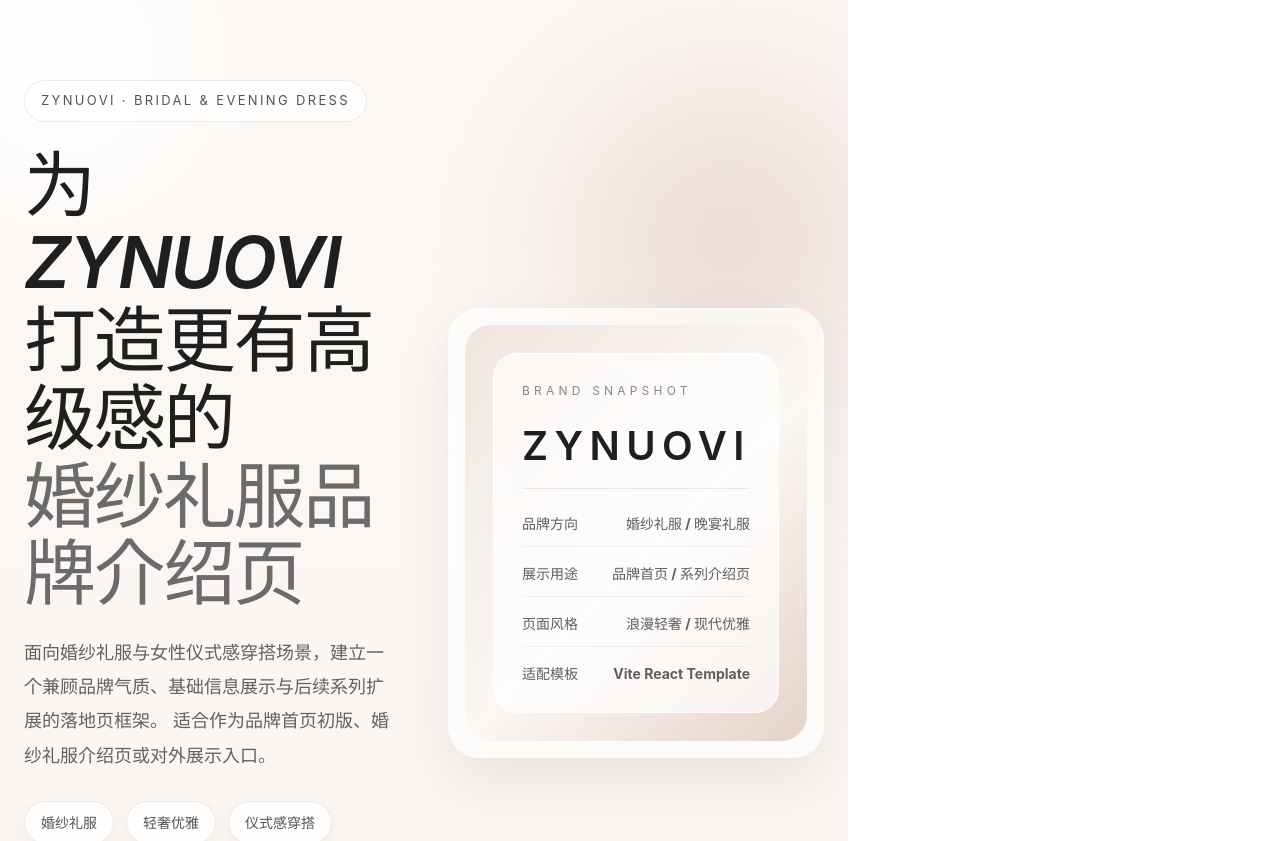
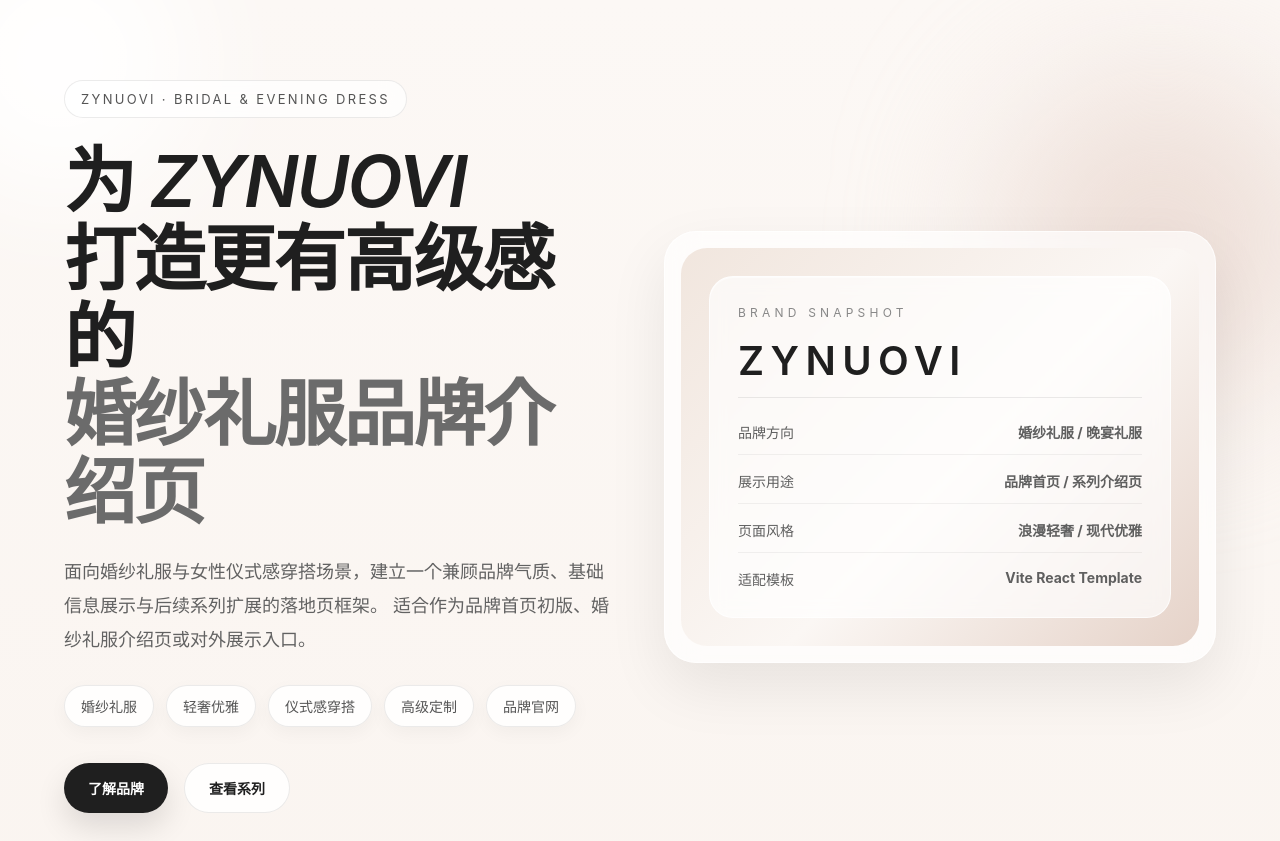
Before and after one commit to BaoChn/zynuovi, a React (Vite) app: page / in a window 1280 px wide. Shown: the top 841 px of the page. Built offline with nearby package versions, Linux system fonts and the light colour scheme.

Commit message:
Update index.css

```diff
--- a/src/react-app/index.css
+++ b/src/react-app/index.css
@@ -1,68 +1,14 @@
-:root {
-	font-family: Inter, system-ui, Avenir, Helvetica, Arial, sans-serif;
-	line-height: 1.5;
-	font-weight: 400;
-
-	color-scheme: light dark;
-	color: rgba(255, 255, 255, 0.87);
-	background-color: #242424;
-
-	font-synthesis: none;
-	text-rendering: optimizeLegibility;
-	-webkit-font-smoothing: antialiased;
-	-moz-osx-font-smoothing: grayscale;
+* {
+  box-sizing: border-box;
 }
 
-a {
-	font-weight: 500;
-	color: #646cff;
-	text-decoration: inherit;
-}
-a:hover {
-	color: #535bf2;
+html {
+  scroll-behavior: smooth;
 }
 
-body {
-	margin: 0;
-	display: flex;
-	place-items: center;
-	min-width: 320px;
-	min-height: 100vh;
+html,
+body,
+#root {
+  margin: 0;
+  min-height: 100%;
 }
-
-h1 {
-	font-size: 3.2em;
-	line-height: 1.1;
-}
-
-button {
-	border-radius: 8px;
-	border: 1px solid transparent;
-	padding: 0.6em 1.2em;
-	font-size: 1em;
-	font-weight: 500;
-	font-family: inherit;
-	background-color: #1a1a1a;
-	cursor: pointer;
-	transition: border-color 0.25s;
-}
-button:hover {
-	border-color: #646cff;
-}
-button:focus,
-button:focus-visible {
-	outline: 4px auto -webkit-focus-ring-color;
-}
-
-@media (prefers-color-scheme: light) {
-	:root {
-		color: #213547;
-		background-color: #ffffff;
-	}
-	a:hover {
-		color: #747bff;
-	}
-	button {
-		background-color: #f9f9f9;
-	}
-}
```
